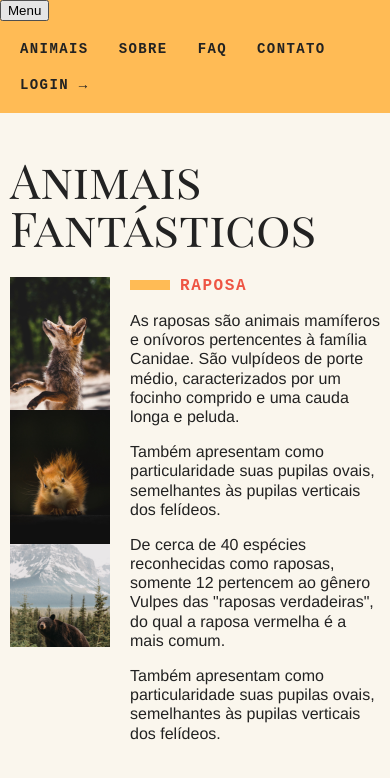
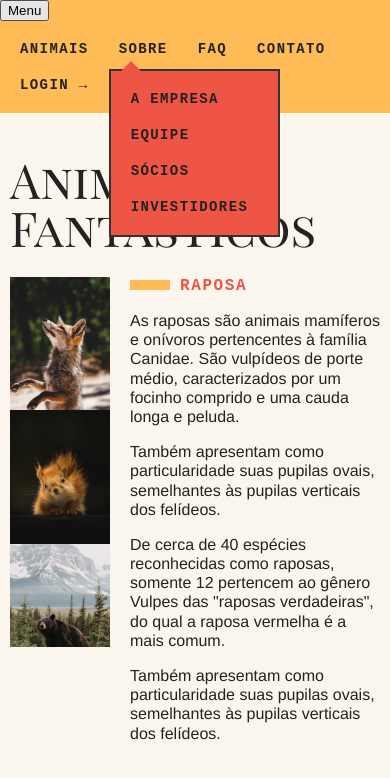
Before and after one commit to eduardoluizdev/animaisfantasticos, a website built with webpack: page index.html in a window 390 px wide. Shown: the top 778 px of the page. Built offline with nearby package versions, Linux system fonts and the light colour scheme; no server answers; files whose address does not match are found by name.

Commit message:
display dropdown on mobile

```diff
--- a/css/menu-dropdown.css
+++ b/css/menu-dropdown.css
@@ -46,3 +46,10 @@
 .dropdown-menu li a:hover {
   color: white;
 }
+
+@media (max-width: 700px) {
+  [data-dropdown] .dropdown-menu {
+    display: block;
+    animation: show-up .3s forwards;
+  }
+}
```
